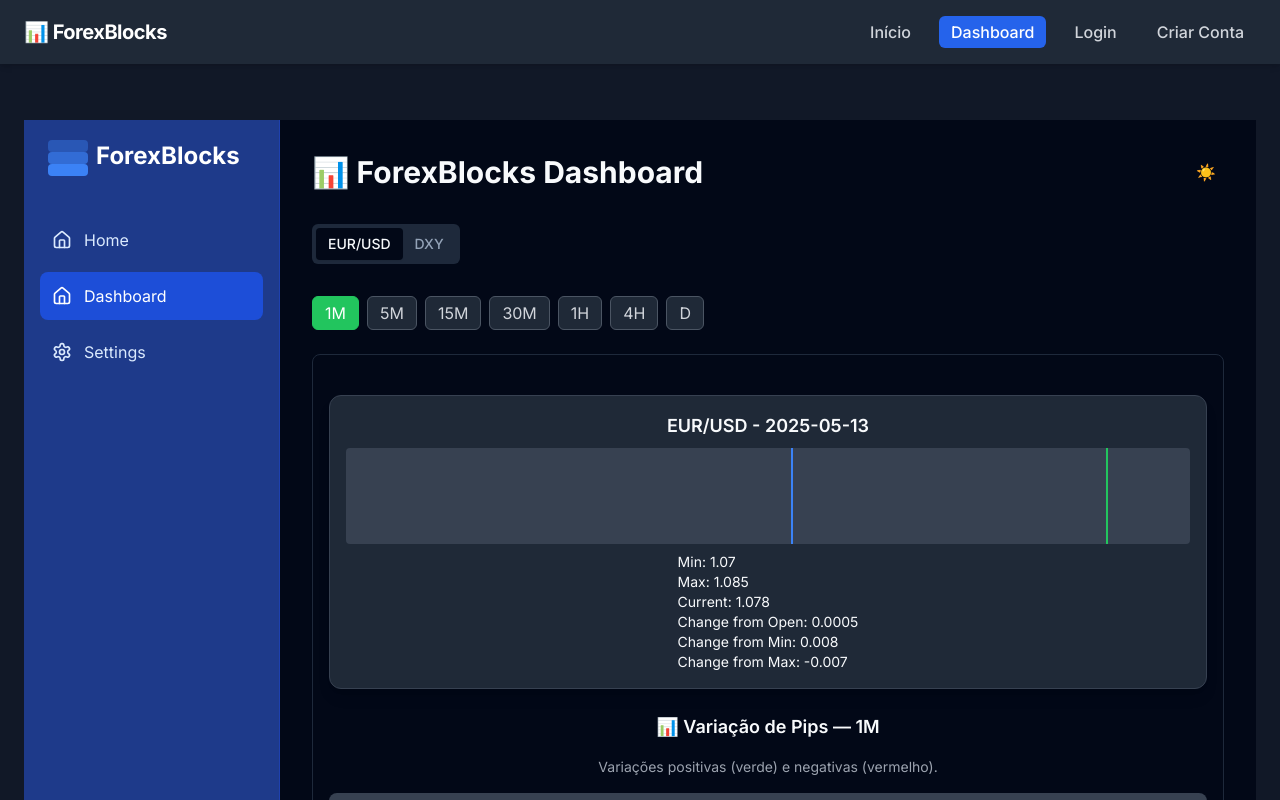
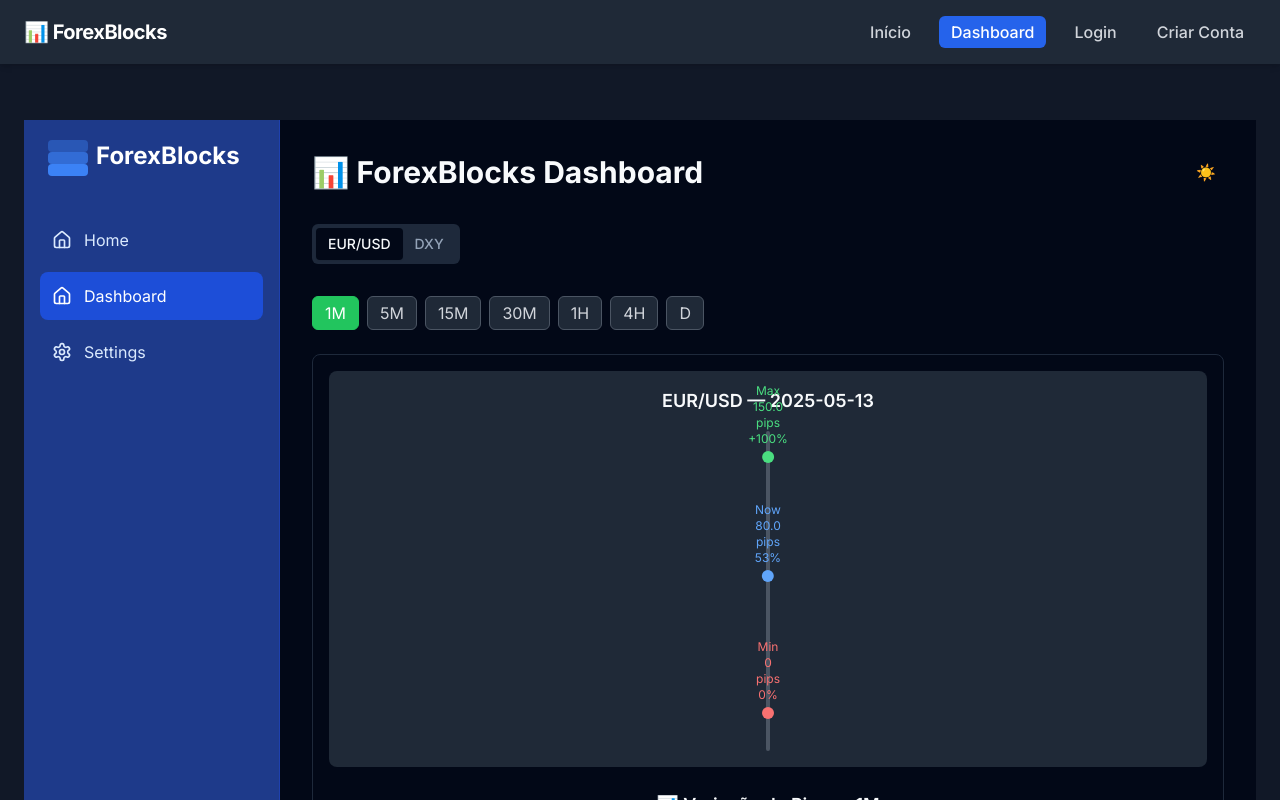
Before and after one commit to TulioBuarque/meusite-nextjs, a Next.js app: page /dashboard in a window 1280 px wide. Shown: the top 800 px of the page. Built offline with nearby package versions, Linux system fonts and the light colour scheme.

Commit message:
Update DailyRangeIndicator.tsx

```diff
--- a/src/components/kpis/DailyRangeIndicator.tsx
+++ b/src/components/kpis/DailyRangeIndicator.tsx
@@ -31,21 +31,53 @@ export function DailyRangeIndicator({
 
   const posMax = 90;
   const posCurrent = position(current);
+  const posMin = 10;
+
+  const pipsMax = ((safeMax - safeMin) * 10000).toFixed(1);
+  const pipsCurrent = ((current - safeMin) * 10000).toFixed(1);
+
+  const percentageMax = '+100%';
+  const percentageCurrent = `${Math.round(((current - safeMin) / (safeMax - safeMin)) * 100)}%`;
 
   return (
-    <div className="flex flex-col items-center my-6 w-full mx-auto bg-gray-800 rounded-xl shadow-lg p-4 border border-gray-700">
-      <h2 className="text-lg font-semibold mb-2">{asset} - {date}</h2>
-      <div className="relative w-full h-24 bg-gray-700 rounded overflow-hidden">
-        <div className="absolute left-0 top-0 bottom-0 bg-green-500" style={{ left: `${posMax}%`, width: '2px' }} />
-        <div className="absolute left-0 top-0 bottom-0 bg-blue-500" style={{ left: `${posCurrent}%`, width: '2px' }} />
-      </div>
-      <div className="mt-2 text-sm">
-        <div>Min: {min}</div>
-        <div>Max: {max}</div>
-        <div>Current: {current}</div>
-        <div>Change from Open: {changeFromOpen}</div>
-        <div>Change from Min: {changeFromMin}</div>
-        <div>Change from Max: {changeFromMax}</div>
+    <div className="bg-gray-800 rounded-lg p-4 w-full flex flex-col items-center">
+      <h3 className="text-lg font-semibold mb-4">{asset} — {date}</h3>
+      <div className="relative h-80 w-12 flex flex-col items-center">
+        {/* Vertical line */}
+        <div className="w-1 bg-gray-600 h-full rounded"></div>
+
+        {/* Max Marker */}
+        <div
+          className="absolute left-1/2 -translate-x-1/2"
+          style={{ bottom: `${posMax}%` }}
+        >
+          <div className="text-center text-green-400 text-xs mb-1">
+            Max<br />{pipsMax} pips<br />{percentageMax}
+          </div>
+          <div className="w-3 h-3 bg-green-400 rounded-full mx-auto"></div>
+        </div>
+
+        {/* Current Marker */}
+        <div
+          className="absolute left-1/2 -translate-x-1/2"
+          style={{ bottom: `${posCurrent}%` }}
+        >
+          <div className="text-center text-blue-400 text-xs mb-1">
+            Now<br />{pipsCurrent} pips<br />{percentageCurrent}
+          </div>
+          <div className="w-3 h-3 bg-blue-400 rounded-full mx-auto"></div>
+        </div>
+
+        {/* Min Marker */}
+        <div
+          className="absolute left-1/2 -translate-x-1/2"
+          style={{ bottom: `${posMin}%` }}
+        >
+          <div className="text-center text-red-400 text-xs mb-1">
+            Min<br />0 pips<br />0%
+          </div>
+          <div className="w-3 h-3 bg-red-400 rounded-full mx-auto"></div>
+        </div>
       </div>
     </div>
   );
```
